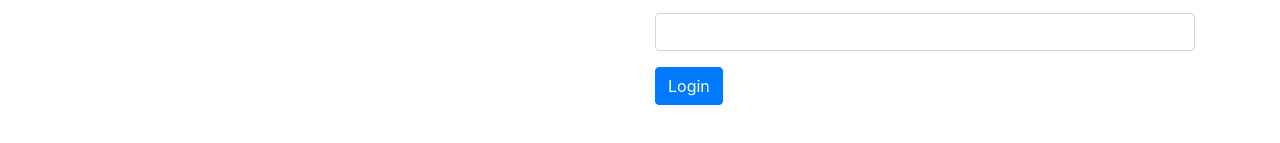
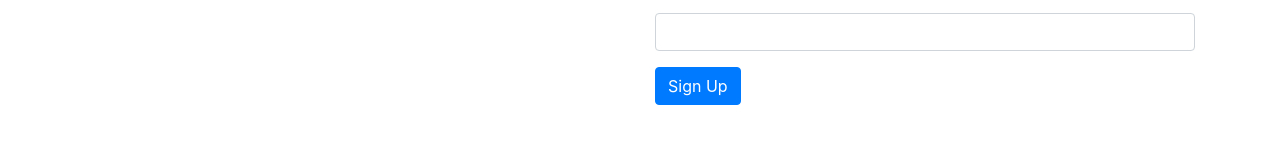
Before and after one commit to Nithiya99/IT5007-FinalProject, a React (Create React App) app in the folder client/: page /business/signup in a window 1280 px wide. Shown: the part 497-640 px from the top of the page. Built offline with nearby package versions, Linux system fonts and the light colour scheme.

Commit message:
biz log in page
Fixed minor bugs on business login page

```diff
--- a/client/src/core/Business/Signup.js
+++ b/client/src/core/Business/Signup.js
@@ -91,7 +91,7 @@
               style={{ display: success ? "" : "none" }}
             >
               New account successfully created! Please{" "}
-              <Link to="/business/signin">Sign Up</Link>.
+              <Link to="/business/signin">Sign In</Link>.
             </div>
             {loading ? (
               <div className="jumbotron text-center">
@@ -139,7 +139,7 @@
                   Business Contact
                 </label>
                 <input
-                  type="text"
+                  type="number"
                   className="form-control"
                   onChange={this.handleChange("businessHp")}
                   value={businessHp}
@@ -160,7 +160,7 @@
                 onClick={this.clickSubmit}
                 className="btn btn-raised btn-primary"
               >
-                Login
+                Sign Up
               </button>
             </form>
           </div>
```
Also changed, not shown: 1 other file (tests, documents, lock files or other folders).
